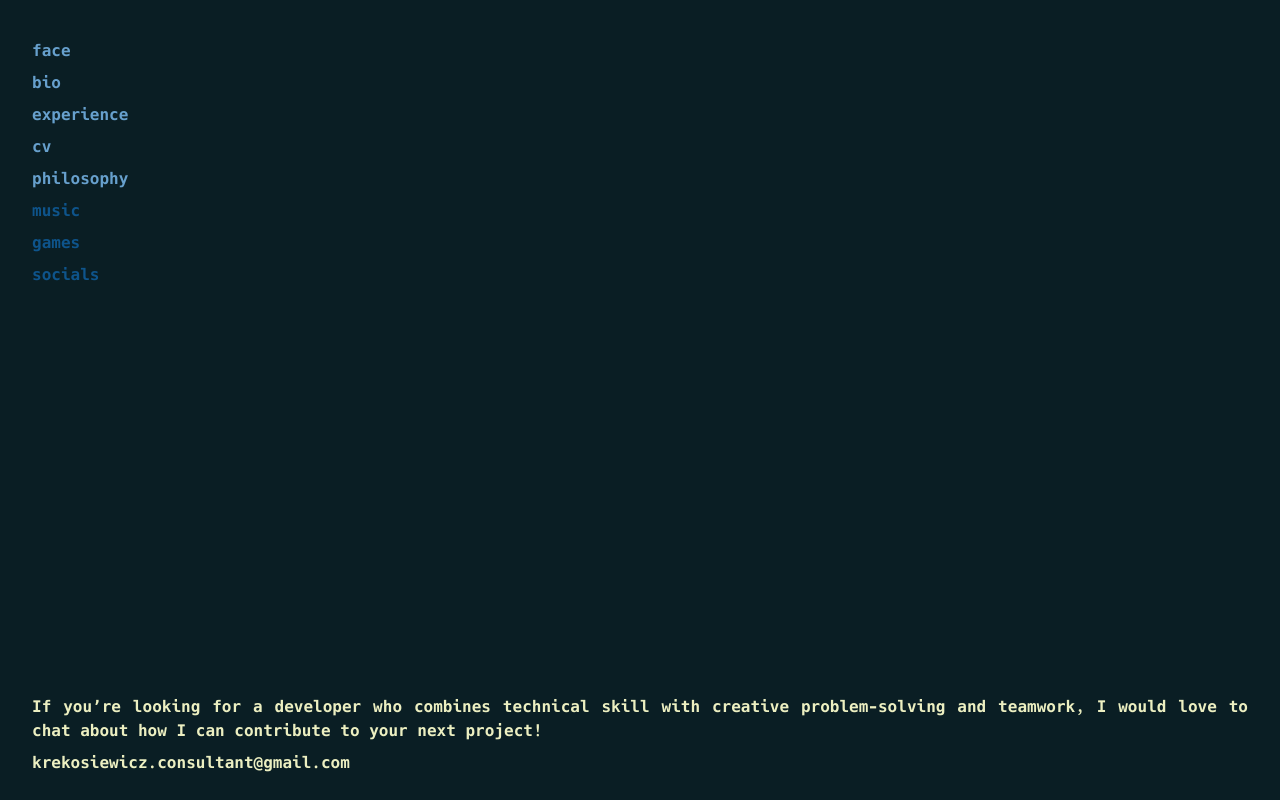
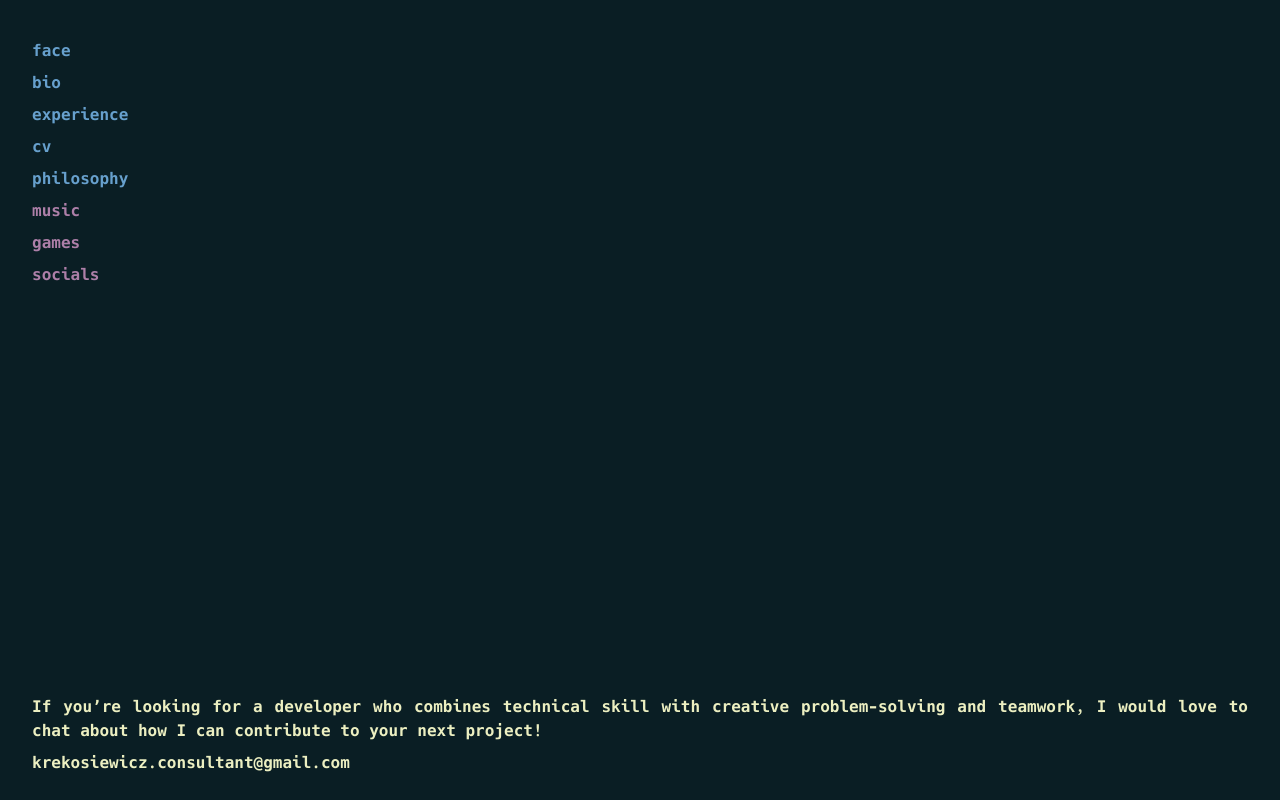
Before and after one commit to krekosiewicz/krekosiewicz.github.io, a plain HTML site: page web/index.html in a window 1280 px wide. Drawn offline with Linux system fonts and the light colour scheme.

Commit message:
temprorary change colors for directory so it will fix the contrast

```diff
--- a/web/global.css
+++ b/web/global.css
@@ -52,7 +52,7 @@ p {
 
 .directory {
     cursor: pointer;
-    color: #0E548B
+    color: #AD7FA8
 }
 
 .directory:hover {
```
